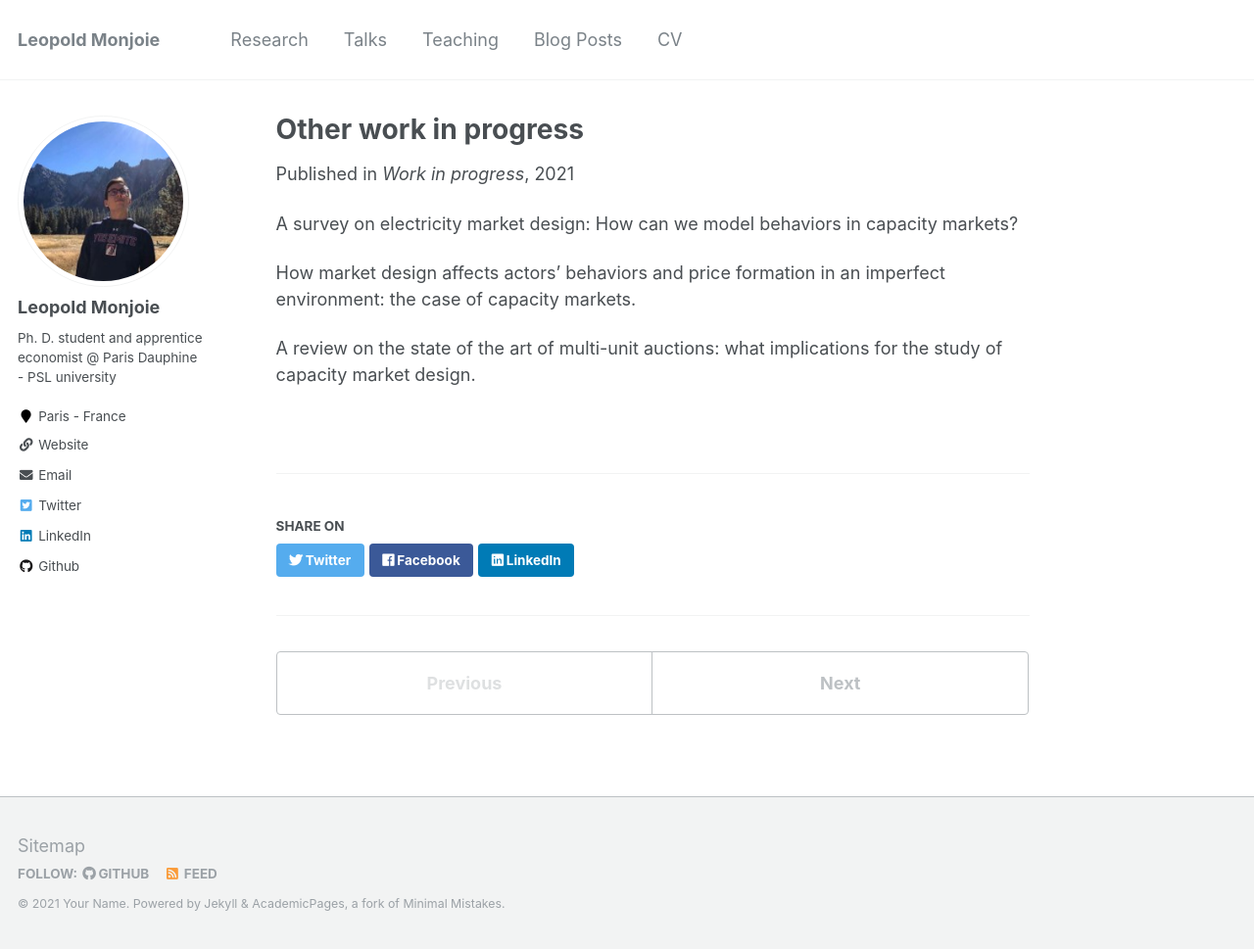
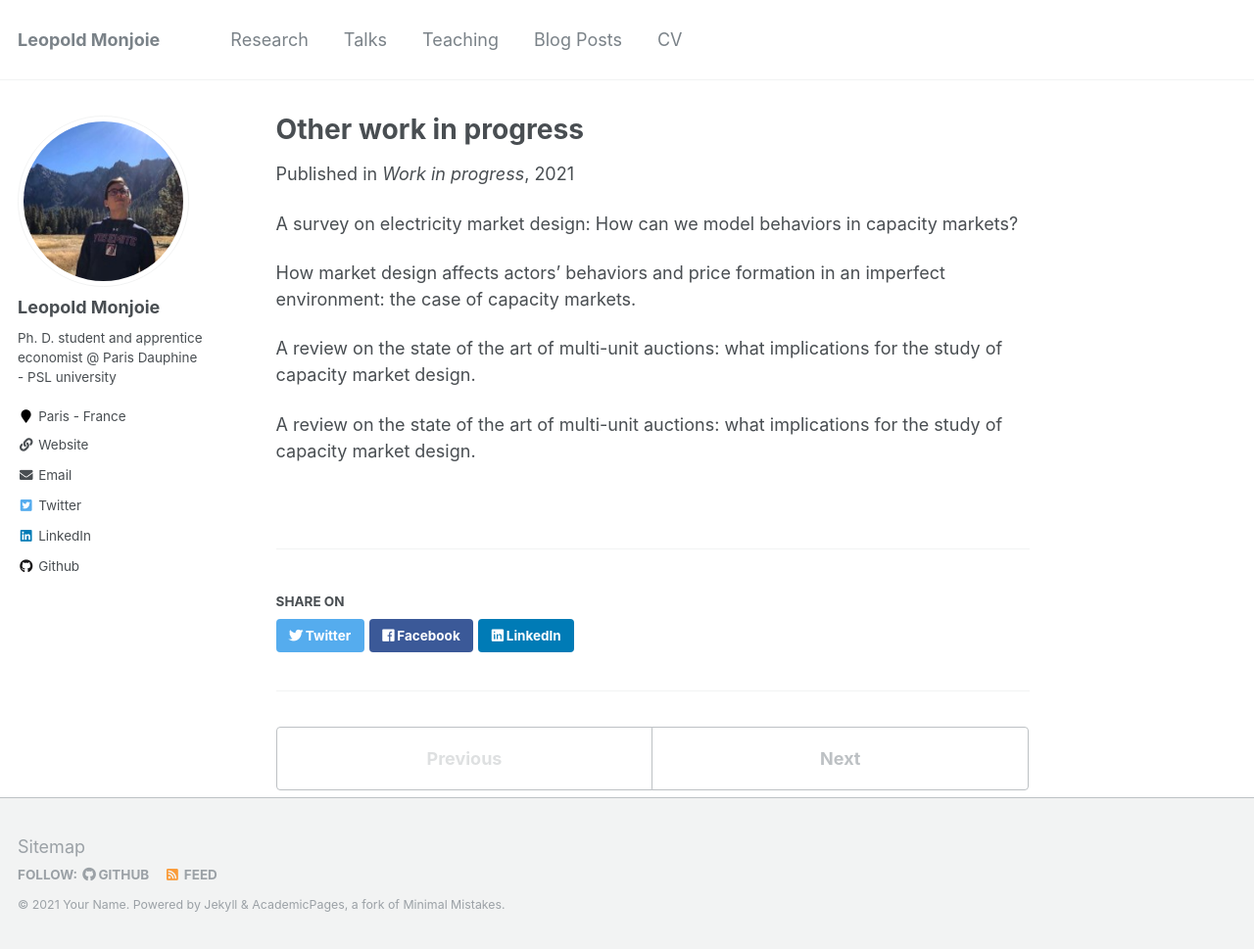
Before and after one commit to LeopoldM/LeopoldM.github.io, a Jekyll site: the page built from _publications/2021-02-11-paper-title-number-3.md, in a window 1280 px wide and 969 px high. Shown: the whole window at 98% size. Built offline with Jekyll 4.4.1, drawn with Linux system fonts in a browser that asks for light colours.

Commit message:
Update 2021-02-11-paper-title-number-3.md

```diff
--- a/_publications/2021-02-11-paper-title-number-3.md
+++ b/_publications/2021-02-11-paper-title-number-3.md
@@ -10,3 +10,5 @@ A survey on electricity market design: How can we model behaviors in capacity ma
 How market design affects actors' behaviors and price formation in an imperfect environment: the case of capacity markets.
 
 A review on the state of the art of multi-unit auctions: what implications for the study of capacity market design.
+
+A review on the state of the art of multi-unit auctions: what implications for the study of capacity market design.
```
